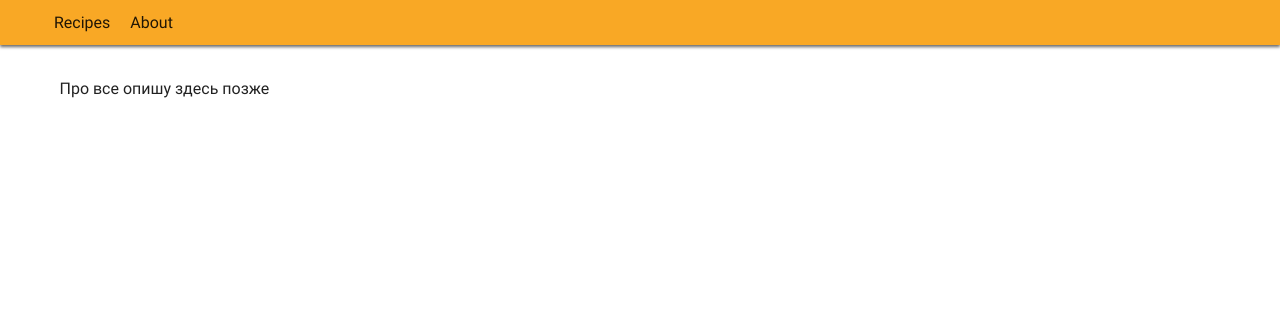
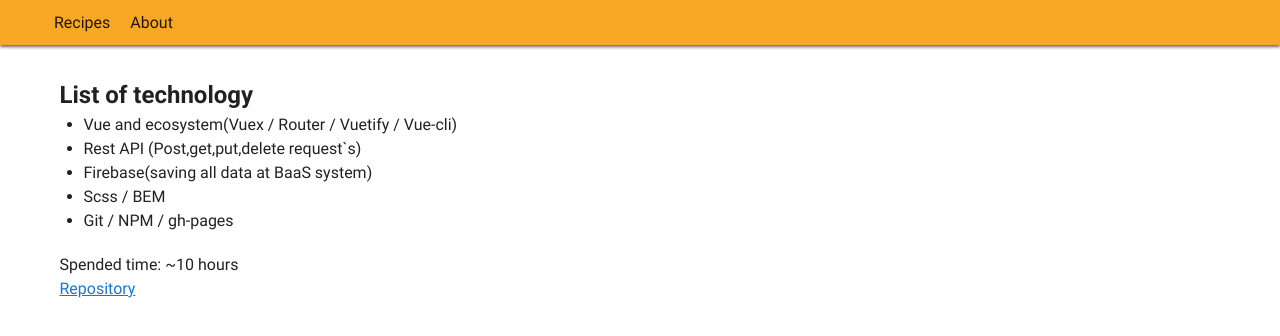
Before and after one commit to vakyla98/vue-test-recipe-book, a Vue app: page /#/about in a window 1280 px wide. Shown: the top 336 px of the page. Built offline with nearby package versions, Linux system fonts and the light colour scheme.

Commit message:
Write techs to about, fix deleting empty objects

```diff
--- a/public/index.html
+++ b/public/index.html
@@ -20,6 +20,5 @@
       <strong>We're sorry but <%= htmlWebpackPlugin.options.title %> doesn't work properly without JavaScript enabled. Please enable it to continue.</strong>
     </noscript>
     <div id="app"></div>
-    <!-- built files will be auto injected -->
   </body>
 </html>
--- a/src/components/AddIngredient.vue
+++ b/src/components/AddIngredient.vue
@@ -16,11 +16,11 @@
         </div>
 
         <v-btn
+            :disabled="!ingredientName.length"
             class="add-ingredient__btn ml-1"
             color="yellow darken-3"
             small
             @click.prevent="addIngredient"
-            :disabled="false"
             >Add ingredient</v-btn
         >
     </div>
--- a/src/components/AddRecipe.vue
+++ b/src/components/AddRecipe.vue
@@ -14,7 +14,7 @@
         ></v-text-field>
         <v-text-field
             color="yellow darken-3"
-            label="Image"
+            label="Image URL"
             required
             v-model="image"
         ></v-text-field>
--- a/src/components/IngredientsList.vue
+++ b/src/components/IngredientsList.vue
@@ -18,6 +18,7 @@
                     v-model.lazy="data.count"
                 />
                 <v-btn
+                    :disabled='Object.keys(ingredients).length == 1'
                     class="ingredient__del-btn"
                     color="yellow darken-3"
                     small
--- a/src/views/About.vue
+++ b/src/views/About.vue
@@ -1,6 +1,15 @@
 <template>
     <div>
-        Про все опишу здесь позже
+        <h2>List of technology</h2>
+        <ul class='mb-5'>
+            <li>Vue and ecosystem(Vuex / Router / Vuetify / Vue-cli)</li>
+            <li>Rest API (Post,get,put,delete request`s)</li>
+            <li>Firebase(saving all data at BaaS system)</li>
+            <li>Scss / BEM</li>
+            <li>Git / NPM / gh-pages</li>
+        </ul>
+        <p>Spended time: ~10 hours</p>
+        <a href='https://github.com/vakyla98/vue-test-recipe-book'>Repository</a>
     </div>
 </template>
 <script>
--- a/vue.config.js
+++ b/vue.config.js
@@ -1,5 +1,5 @@
 module.exports = {
     publicPath:
-        process.env.NODE_ENV === 'production' ? '/vue-test-recipe-bookgit/dist' : '/dist',
+        process.env.NODE_ENV === 'production' ? '/vue-test-recipe-book/dist' : '/dist',
     transpileDependencies: ['vuetify'],
 }
```
Also changed, not shown: 13 other files (tests, documents, lock files or other folders).
